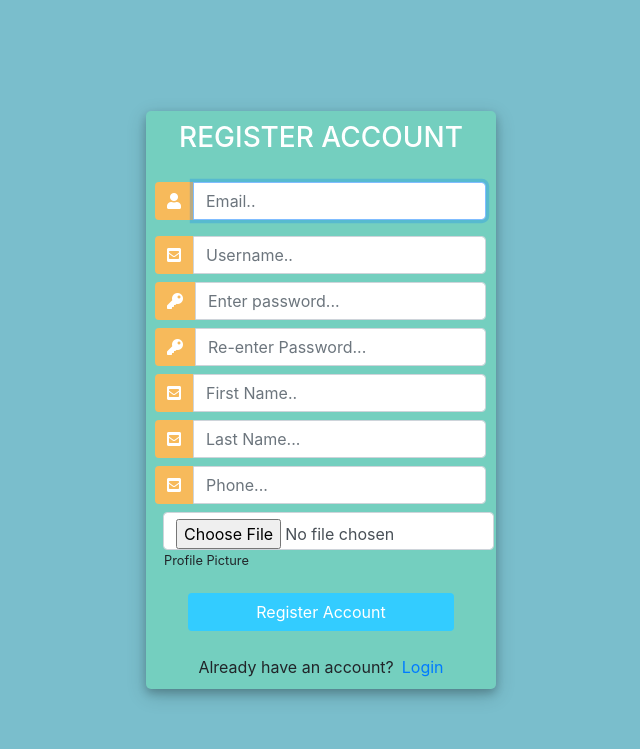
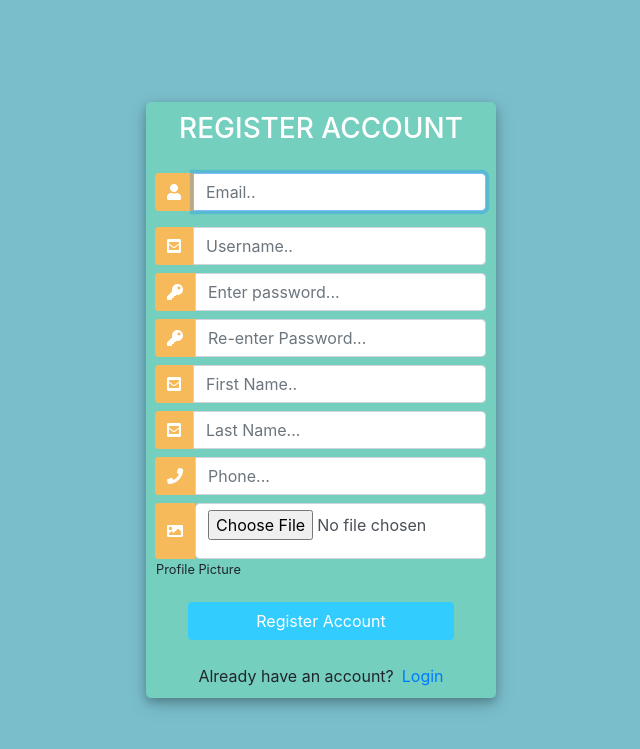
Before and after one commit to mohabrabie/EgyFund-Donation-System-by-Django, a Django app: page /accounts/register/ in a window 1280 px wide. Shown: the top 749 px of the page, without its empty margins (319-959 px from the left). Run offline with Django 3.2, Linux system fonts and the light colour scheme; some libraries are stand-ins or nearby versions.

```diff
--- a/accounts/models.py
+++ b/accounts/models.py
@@ -25,7 +25,7 @@ class CustomUser(AbstractBaseUser, PermissionsMixin):
     is_active = models.BooleanField(default=True)
     objects = CustomAccountManager()
     USERNAME_FIELD = 'email'
-    REQUIRED_FIELDS = ['username', 'first_name']
+    REQUIRED_FIELDS = ['username', 'first_name', 'last_name', 'phone_number']
 
     def __str__(self):
         return self.email
--- a/accounts/templates/accounts/base.html
+++ b/accounts/templates/accounts/base.html
@@ -17,6 +17,7 @@
 <body>
 
     <nav class="navbar navbar-expand-lg navbar-light bg-light py-4">
+      <div class="container">
         <a href="{% url 'egyfund' %}" class="navbar-brand">EgyFund</a>
         <button class="navbar-toggler" type="button" data-toggle="collapse" data-target="#navbarSupportedContent" aria-controls="navbarSupportedContent" aria-expanded="false" aria-label="Toggle navigation">
           <span class="navbar-toggler-icon"></span>
@@ -51,6 +52,7 @@
           </ul>
 
         </div>
+      </div>
       </nav>
 
 
--- a/accounts/templates/accounts/register.html
+++ b/accounts/templates/accounts/register.html
@@ -61,15 +61,16 @@
                         </div>
                         <div class="input-group mb-2">
                             <div class="input-group-append">
-                                <span class="input-group-text"><i class="fas fa-envelope-square"></i></span>
+                                <span class="input-group-text"><i class="fas fa-phone"></i></span>
                             </div>
                             {{form.phone_number}}
                         </div>
 
-                        <div class="input-group m-2 ">
+                        <div class="input-group  ">
 
                             <div class=" input-group-append">
-                                <input type="file" class="form-control-file" id="image" name="image" accept="image/*" required>
+                                <span class="input-group-text"><i class="fas fa-image"></i></span>
+                                <input type="file" class="form-control-file pb-5" id="image" name="image" accept="image/*" required>
 
                             </div>
                             <h6><small>Profile Picture </small></h6>
--- a/funds/templates/funds/home.html
+++ b/funds/templates/funds/home.html
@@ -58,6 +58,8 @@ active
 
             <!-- Wrapper for slides -->
             <div class="carousel-inner" role="listbox">
+              {% if first_project%}
+
               <div class="item active fill">
                 <img src="{{ first_project.img.image.url }}" alt="first slide">
                 <div class="carousel-caption">
@@ -73,6 +75,9 @@ active
                 </a>
                 </div>
               </div>
+
+              {% endif %}
+
               {% if top_projects != None %}
               {%  for p in top_projects %}
               {% if p.img  != None %}
```
